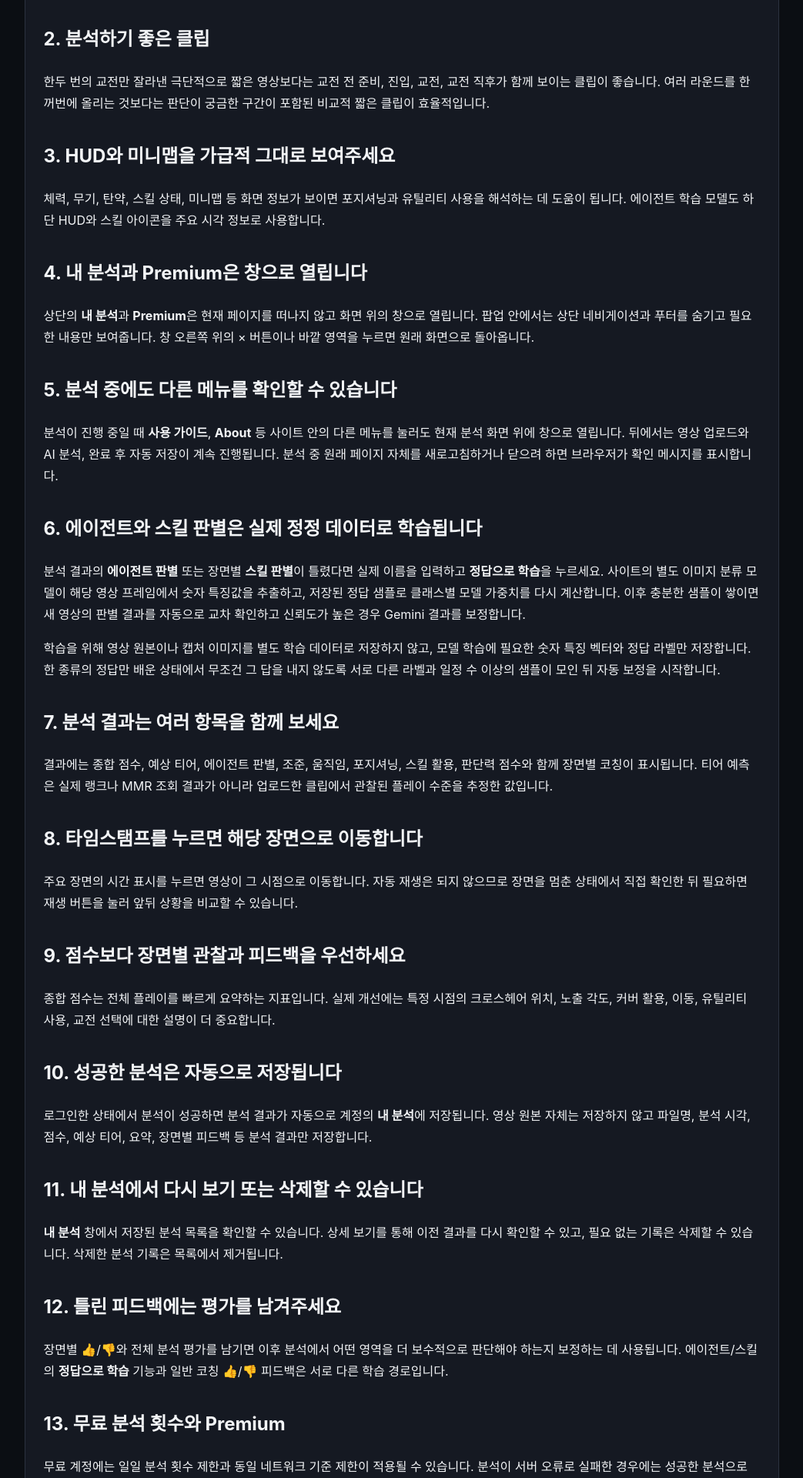
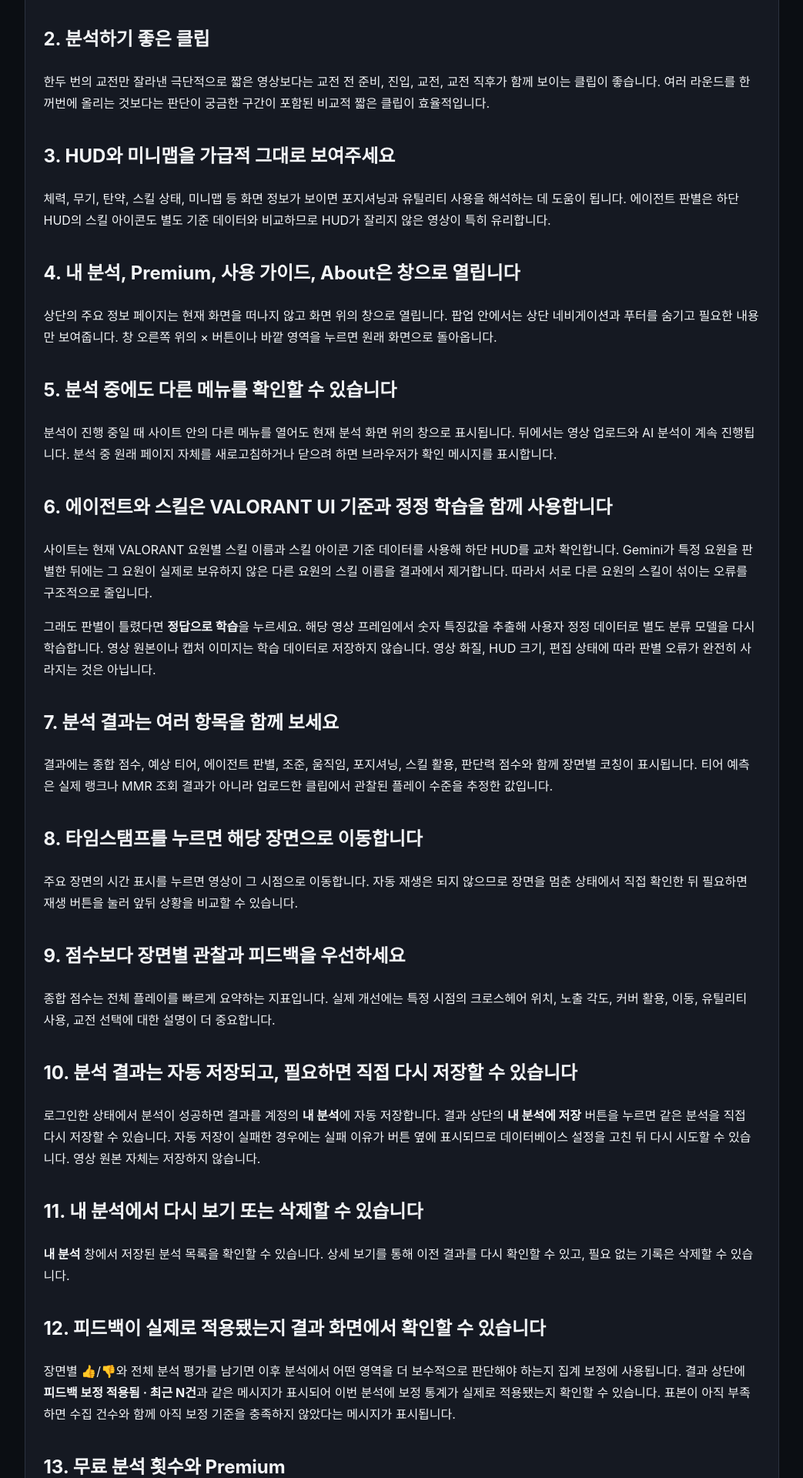
Before and after one commit to daon082312/valorant_ai_web_feedback_ads, a FastAPI app: page /guide in a window 1280 px wide. Shown: the part 388-2308 px from the top of the page at 77% size, without its empty margins (111-1154 px from the left). Run offline with FastAPI, Linux system fonts and the light colour scheme.

Commit message:
Document feedback calibration, VALORANT UI validation, and manual saving

```diff
--- a/valorant_ai_public_ads_FLAT/templates/guide.html
+++ b/valorant_ai_public_ads_FLAT/templates/guide.html
@@ -22,33 +22,29 @@
     <h2>3. HUD와 미니맵을 가급적 그대로 보여주세요</h2>
     <p>
         체력, 무기, 탄약, 스킬 상태, 미니맵 등 화면 정보가 보이면 포지셔닝과 유틸리티 사용을 해석하는 데 도움이 됩니다.
-        에이전트 학습 모델도 하단 HUD와 스킬 아이콘을 주요 시각 정보로 사용합니다.
+        에이전트 판별은 하단 HUD의 스킬 아이콘도 별도 기준 데이터와 비교하므로 HUD가 잘리지 않은 영상이 특히 유리합니다.
     </p>
 
-    <h2>4. 내 분석과 Premium은 창으로 열립니다</h2>
+    <h2>4. 내 분석, Premium, 사용 가이드, About은 창으로 열립니다</h2>
     <p>
-        상단의 <strong>내 분석</strong>과 <strong>Premium</strong>은 현재 페이지를 떠나지 않고 화면 위의 창으로 열립니다.
-        팝업 안에서는 상단 네비게이션과 푸터를 숨기고 필요한 내용만 보여줍니다. 창 오른쪽 위의 × 버튼이나 바깥 영역을 누르면
-        원래 화면으로 돌아옵니다.
+        상단의 주요 정보 페이지는 현재 화면을 떠나지 않고 화면 위의 창으로 열립니다. 팝업 안에서는 상단 네비게이션과 푸터를 숨기고
+        필요한 내용만 보여줍니다. 창 오른쪽 위의 × 버튼이나 바깥 영역을 누르면 원래 화면으로 돌아옵니다.
     </p>
 
     <h2>5. 분석 중에도 다른 메뉴를 확인할 수 있습니다</h2>
     <p>
-        분석이 진행 중일 때 <strong>사용 가이드</strong>, <strong>About</strong> 등 사이트 안의 다른 메뉴를 눌러도
-        현재 분석 화면 위에 창으로 열립니다. 뒤에서는 영상 업로드와 AI 분석, 완료 후 자동 저장이 계속 진행됩니다.
+        분석이 진행 중일 때 사이트 안의 다른 메뉴를 열어도 현재 분석 화면 위의 창으로 표시됩니다. 뒤에서는 영상 업로드와 AI 분석이 계속 진행됩니다.
         분석 중 원래 페이지 자체를 새로고침하거나 닫으려 하면 브라우저가 확인 메시지를 표시합니다.
     </p>
 
-    <h2>6. 에이전트와 스킬 판별은 실제 정정 데이터로 학습됩니다</h2>
+    <h2>6. 에이전트와 스킬은 VALORANT UI 기준과 정정 학습을 함께 사용합니다</h2>
     <p>
-        분석 결과의 <strong>에이전트 판별</strong> 또는 장면별 <strong>스킬 판별</strong>이 틀렸다면 실제 이름을 입력하고
-        <strong>정답으로 학습</strong>을 누르세요. 사이트의 별도 이미지 분류 모델이 해당 영상 프레임에서 숫자 특징값을 추출하고,
-        저장된 정답 샘플로 클래스별 모델 가중치를 다시 계산합니다. 이후 충분한 샘플이 쌓이면 새 영상의 판별 결과를 자동으로
-        교차 확인하고 신뢰도가 높은 경우 Gemini 결과를 보정합니다.
+        사이트는 현재 VALORANT 요원별 스킬 이름과 스킬 아이콘 기준 데이터를 사용해 하단 HUD를 교차 확인합니다. Gemini가 특정 요원을 판별한 뒤에는
+        그 요원이 실제로 보유하지 않은 다른 요원의 스킬 이름을 결과에서 제거합니다. 따라서 서로 다른 요원의 스킬이 섞이는 오류를 구조적으로 줄입니다.
     </p>
     <p>
-        학습을 위해 영상 원본이나 캡처 이미지를 별도 학습 데이터로 저장하지 않고, 모델 학습에 필요한 숫자 특징 벡터와 정답 라벨만 저장합니다.
-        한 종류의 정답만 배운 상태에서 무조건 그 답을 내지 않도록 서로 다른 라벨과 일정 수 이상의 샘플이 모인 뒤 자동 보정을 시작합니다.
+        그래도 판별이 틀렸다면 <strong>정답으로 학습</strong>을 누르세요. 해당 영상 프레임에서 숫자 특징값을 추출해 사용자 정정 데이터로 별도 분류 모델을
+        다시 학습합니다. 영상 원본이나 캡처 이미지는 학습 데이터로 저장하지 않습니다. 영상 화질, HUD 크기, 편집 상태에 따라 판별 오류가 완전히 사라지는 것은 아닙니다.
     </p>
 
     <h2>7. 분석 결과는 여러 항목을 함께 보세요</h2>
@@ -69,22 +65,24 @@
         커버 활용, 이동, 유틸리티 사용, 교전 선택에 대한 설명이 더 중요합니다.
     </p>
 
-    <h2>10. 성공한 분석은 자동으로 저장됩니다</h2>
+    <h2>10. 분석 결과는 자동 저장되고, 필요하면 직접 다시 저장할 수 있습니다</h2>
     <p>
-        로그인한 상태에서 분석이 성공하면 분석 결과가 자동으로 계정의 <strong>내 분석</strong>에 저장됩니다.
-        영상 원본 자체는 저장하지 않고 파일명, 분석 시각, 점수, 예상 티어, 요약, 장면별 피드백 등 분석 결과만 저장합니다.
+        로그인한 상태에서 분석이 성공하면 결과를 계정의 <strong>내 분석</strong>에 자동 저장합니다. 결과 상단의
+        <strong>내 분석에 저장</strong> 버튼을 누르면 같은 분석을 직접 다시 저장할 수 있습니다. 자동 저장이 실패한 경우에는 실패 이유가 버튼 옆에 표시되므로
+        데이터베이스 설정을 고친 뒤 다시 시도할 수 있습니다. 영상 원본 자체는 저장하지 않습니다.
     </p>
 
     <h2>11. 내 분석에서 다시 보기 또는 삭제할 수 있습니다</h2>
     <p>
         <strong>내 분석</strong> 창에서 저장된 분석 목록을 확인할 수 있습니다. 상세 보기를 통해 이전 결과를 다시 확인할 수 있고,
-        필요 없는 기록은 삭제할 수 있습니다. 삭제한 분석 기록은 목록에서 제거됩니다.
+        필요 없는 기록은 삭제할 수 있습니다.
     </p>
 
-    <h2>12. 틀린 피드백에는 평가를 남겨주세요</h2>
+    <h2>12. 피드백이 실제로 적용됐는지 결과 화면에서 확인할 수 있습니다</h2>
     <p>
-        장면별 👍/👎와 전체 분석 평가를 남기면 이후 분석에서 어떤 영역을 더 보수적으로 판단해야 하는지 보정하는 데 사용됩니다.
-        에이전트/스킬의 <strong>정답으로 학습</strong> 기능과 일반 코칭 👍/👎 피드백은 서로 다른 학습 경로입니다.
+        장면별 👍/👎와 전체 분석 평가를 남기면 이후 분석에서 어떤 영역을 더 보수적으로 판단해야 하는지 집계 보정에 사용됩니다.
+        결과 상단에 <strong>피드백 보정 적용됨 · 최근 N건</strong>과 같은 메시지가 표시되어 이번 분석에 보정 통계가 실제로 적용됐는지 확인할 수 있습니다.
+        표본이 아직 부족하면 수집 건수와 함께 아직 보정 기준을 충족하지 않았다는 메시지가 표시됩니다.
     </p>
 
     <h2>13. 무료 분석 횟수와 Premium</h2>
```
